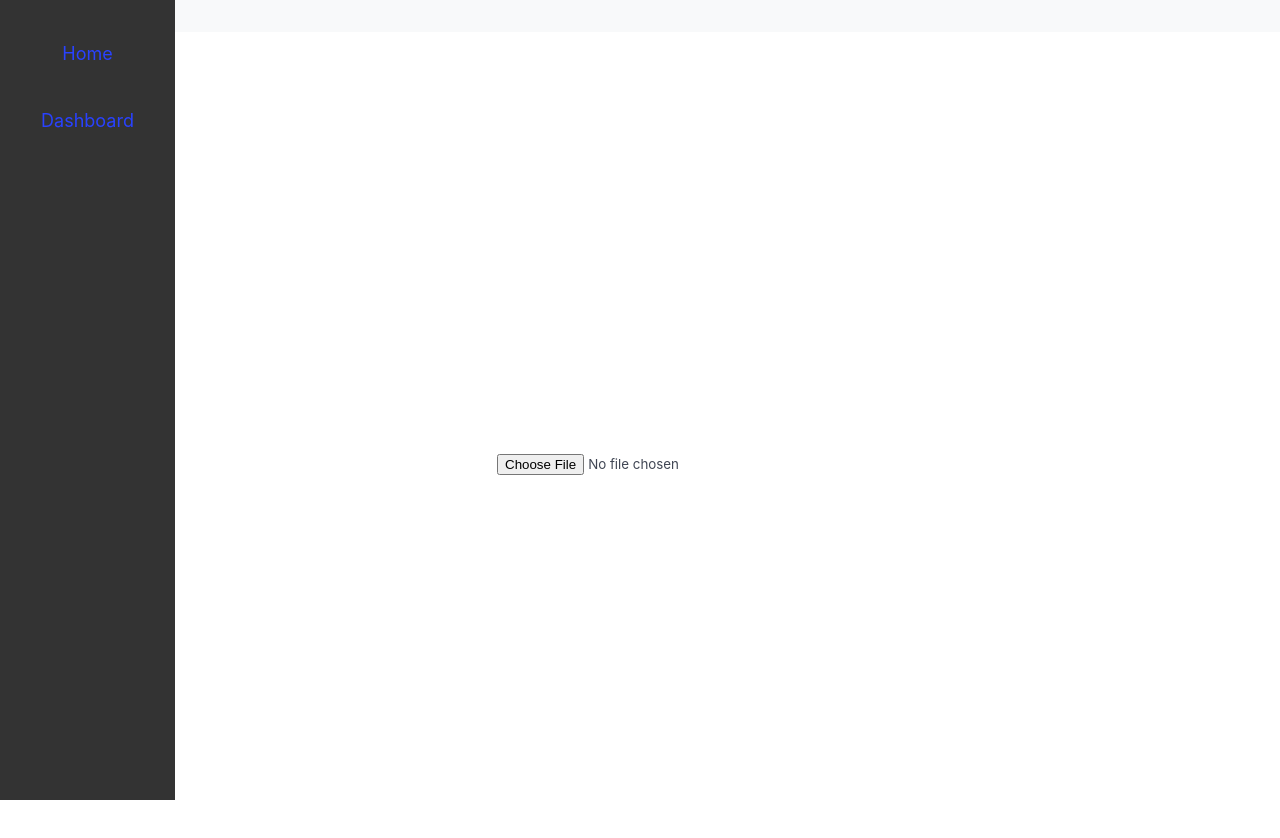
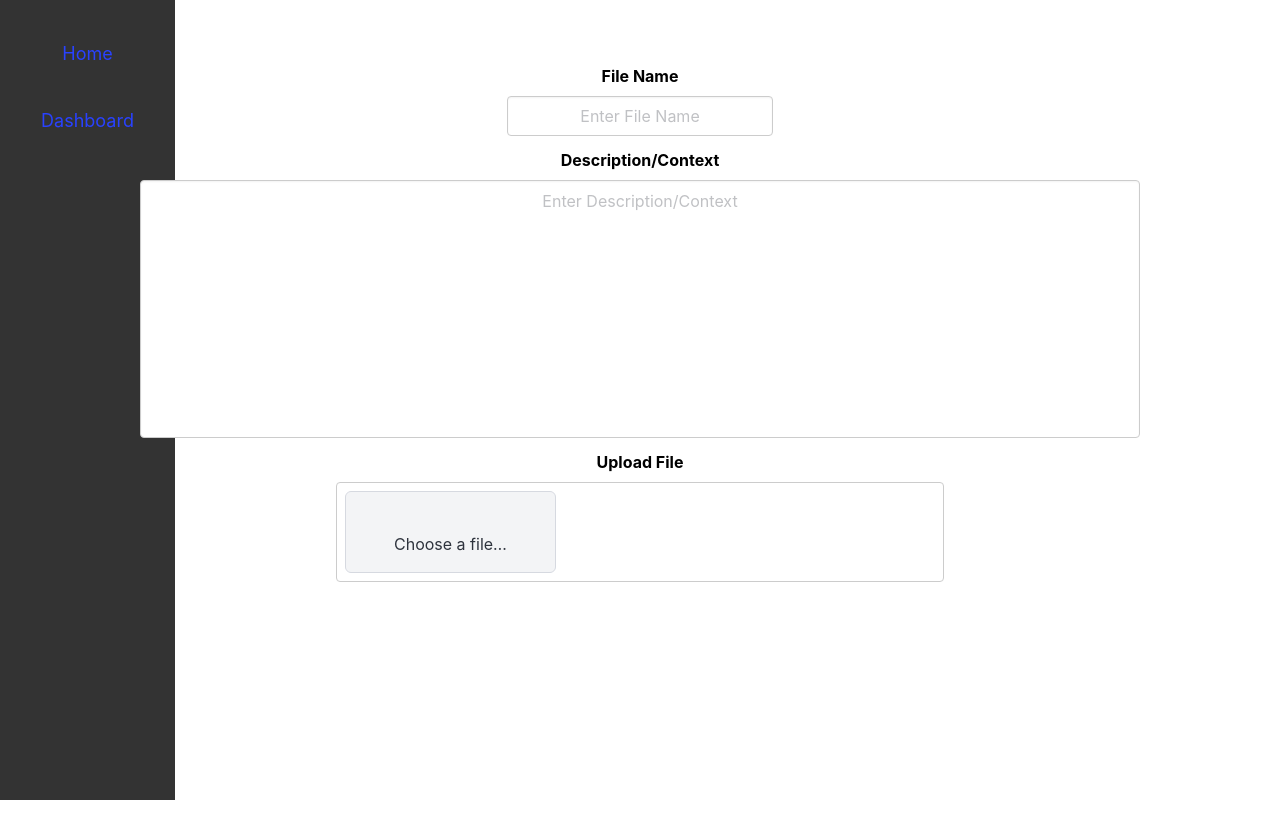
Before and after one commit to aexko/conuhacksix, a Vue app in the folder vue-app/: page /csv-reader in a window 1280 px wide. Shown: the top 838 px of the page. After the commit the page ends 800 px from the top, so only its background shows below. Built offline with nearby package versions, Linux system fonts and the light colour scheme.

Commit message:
ui update home page

```diff
--- a/vue-app/src/App.vue
+++ b/vue-app/src/App.vue
@@ -17,7 +17,6 @@ import NavBar from './components/NavBar.vue'
 <style scoped>
 header {
   width: 100%;
-  background-color: #f8f9fa;
   padding: 1rem;
 }
 
--- a/vue-app/src/components/CsvReader.vue
+++ b/vue-app/src/components/CsvReader.vue
@@ -1,70 +1,88 @@
 <template>
-    <div>
-        <input type="file" @change="handleFileUpload" />
-        <table v-if="csvData.length">
-            <thead>
-                <tr>
-                    <th v-for="(header, index) in csvData[0]" :key="index">{{ header }}</th>
-                </tr>
-            </thead>
-            <tbody>
-                <tr v-for="(row, rowIndex) in csvData.slice(1)" :key="rowIndex">
-                    <td v-for="(cell, cellIndex) in row" :key="cellIndex">{{ cell }}</td>
-                </tr>
-            </tbody>
-        </table>
+<div class="field">
+  <label class="label">File Name</label>
+  <div class="control">
+    <input v-model="inputTitle" class="input" type="text" placeholder="Enter File Name">
+  </div>
+</div>
+
+<div class="field">
+  <label class="label">Description/Context</label>
+  <div class="control">
+    <textarea v-model="inputDescription" class="textarea" placeholder="Enter Description/Context" rows="10"></textarea>
     </div>
+  </div>
+
+<div class="field">
+    <label class="label">Upload File</label>
+    <div class="file is-boxed">
+    <label class="file-label">
+        <input class="file-input" type="file" name="resume" />
+        <span class="file-cta">
+        <span class="file-icon">
+        <i class="fas fa-upload"></i>
+        </span>
+      <span class="file-label"> Choose a file… </span>
+        </span>
+    </label>
+    </div>
+</div>
 </template>
 
 <script>
 export default {
-    data() {
-        return {
-            csvData: []
-        };
-    },
-    methods: {
-        handleFileUpload(event) {
-            const file = event.target.files[0];
-            if (file && file.type === 'text/csv') {
-                const reader = new FileReader();
-                reader.onload = (e) => {
-                    const text = e.target.result;
-                    this.csvData = this.parseCSV(text);
-                };
-                reader.readAsText(file);
-            } else {
-                alert('Please upload a valid CSV file.');
-            }
-        },
-        parseCSV(text) {
-            const rows = text.split('\n');
-            return rows.map(row => row.split(','));
-        }
-    }
+  data() {
+    return {
+      inputTitle: '',
+      inputDescription: '',
+      inputFileName: ''
+    };
+  }
 };
 </script>
 
 <style scoped>
-div {
+
+.field {
+    margin-bottom: 1.5rem;
     display: flex;
+    flex-direction: column;
+    align-items: center;
     justify-content: center;
-    align-items: center;
-    height: 100vh;
 }
 
-table {
-    width: 100%;
-    border-collapse: collapse;
+.label {
+    font-weight: bold;
+    margin-bottom: 0.5rem;
+    text-align: center;
+    color: black;
 }
 
-th,
-td {
-    border: 1px solid #ddd;
-    padding: 8px;
+.input {
+    width: 100%;
+    padding: 0.5rem;
+    border: 1px solid #ccc;
+    border-radius: 4px;
+    text-align: center;
 }
 
-th {
-    background-color: #f2f2f2;
+.textarea {
+  min-height: 200px;
+  min-width: 1000px;
+  max-width: 100%;
+  max-width: 100%;
+  resize: none;
+  padding: 0.5rem;
+  border: 1px solid #ccc;
+  border-radius: 4px;
+  text-align: center;
+}
+
+.file {
+    width: 50%;
+    padding: 0.5rem;
+    border: 1px solid #ccc;
+    border-radius: 4px;
+    text-align: center;
 }
 </style>
--- a/vue-app/src/views/CsvReader.vue
+++ b/vue-app/src/views/CsvReader.vue
@@ -1,11 +1,9 @@
 <script setup>
-import NavBar from '@/components/NavBar.vue';
 import CsvReader from '../components/CsvReader.vue'
 </script>
 
 <template>
   <main>
-    <NavBar/>
     <CsvReader />
   </main>
 </template>
--- a/vue-app/src/views/DashBoard.vue
+++ b/vue-app/src/views/DashBoard.vue
@@ -4,3 +4,13 @@
         Oh no! This page is empty!
     </main>
 </template>
+
+<style scoped>
+main {
+    display: flex;
+    justify-content: center;
+    align-items: center;
+    height: 100vh;
+    text-align: center;
+}
+</style>
```
